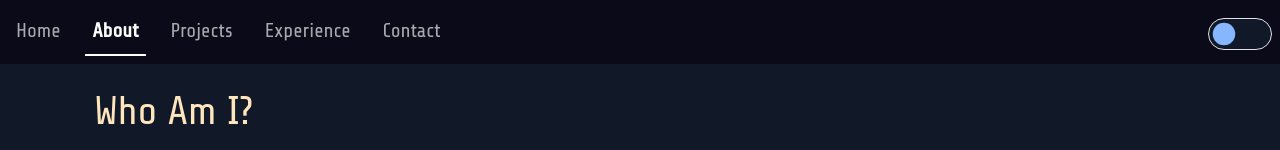
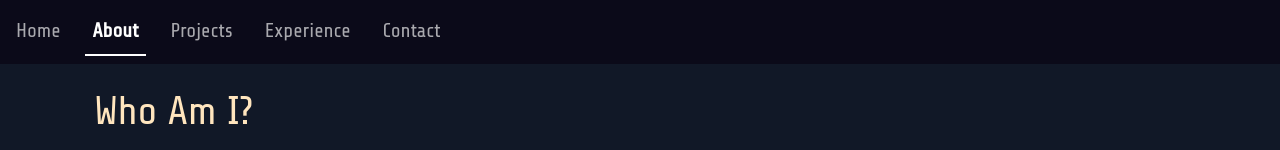
Before and after one commit to jothamteshome/NextJS-Portfolio-Website, a Next.js app: page /about in a window 1280 px wide. Shown: the top 150 px of the page. Built offline with nearby package versions, Linux system fonts and the light colour scheme.

Commit message:
Removed theme toggle switch

```diff
--- a/src/components/NavigationBar.js
+++ b/src/components/NavigationBar.js
@@ -33,7 +33,6 @@ const NavigationBar = function ({ theme, setTheme }) {
                     }
                 </Nav>
             </Navbar.Collapse>
-            <ThemeSwitch theme={theme} setTheme={setTheme} />
         </Navbar>
     );
 };
```
